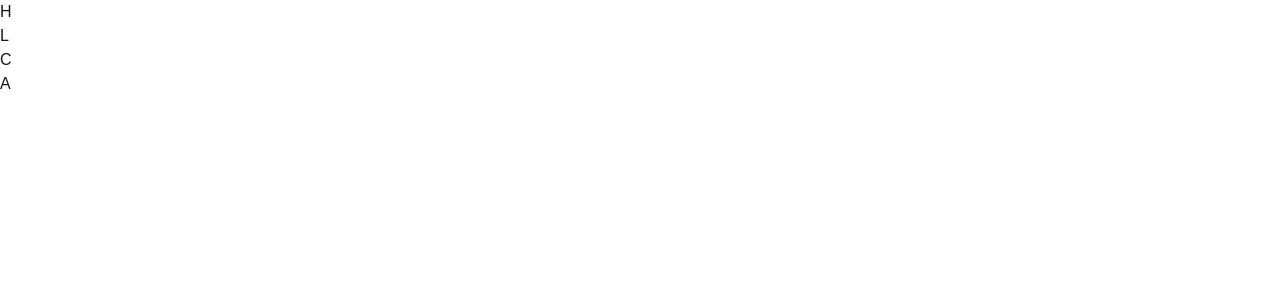
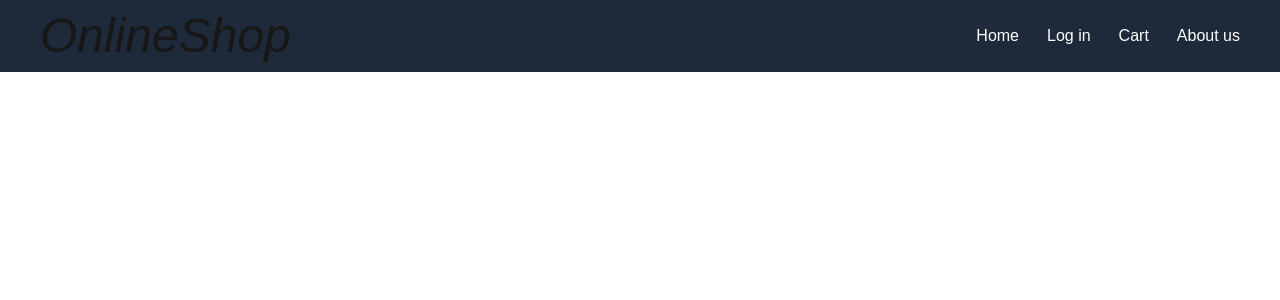
Before and after one commit to karlo34/nextjs-store, a Next.js app: page /navbar in a window 1280 px wide. Shown: the top 300 px of the page. Built offline with nearby package versions, Linux system fonts and the light colour scheme.

Commit message:
navbar design done

```diff
--- a/pages/aboutUs.jsx
+++ b/pages/aboutUs.jsx
@@ -1,9 +1,10 @@
 
 const aboutUs = () => {
     return(
-        <div>
-            <h1>About us</h1>
-            <img src='/about-us-bg.png' alt="aaaa" className="relative"/>
+        <div className="relative inset-0">
+            <img src='/about-us-bg.png' alt="aaaa" className="relative z-10 h-100vh w-full"/>
+            <div className="bg-black h-25 z-20 absolute inset-0 opacity-40 w-full h-full object-cover">
+            </div>
         </div>
     )
 }
--- a/pages/index.jsx
+++ b/pages/index.jsx
@@ -1,7 +1,5 @@
 import { Geist, Geist_Mono } from "next/font/google";
 import { useState } from 'react';
-
-import { ime } from './navbar';
 
 import Navbar from './navbar';
 import Product from './product';
@@ -21,24 +19,13 @@ const geistMono = Geist_Mono({
 
 export default function Home() {
   const [navValue, setNavValue] = useState("home");
-  console.log(ime);
-  const handlePageChange = () => {
-    if (navValue === 'home') {
-      setPage('banana');
-    }
-    else {
-      setPage('home');
-    }
-  }
   return (
-    <div className="container">
-      <button onClick={() => { handlePageChange() }}>aaaaaa</button>
+    <div className="relative min-h-screen">
       <div>
         <Navbar
           currentValue={navValue}
           onValueChange={setNavValue}
         />
-        <p>Current Nav Value: {navValue}</p>
       </div>
       <div className="flex justify-center items-center">
         {navValue === 'home' && <Product />}
--- a/pages/navbar.jsx
+++ b/pages/navbar.jsx
@@ -1,14 +1,19 @@
 export let ime = 'Valentina';
 
 const Navbar = ({ currentValue, onValueChange }) => {
-  return (
-    <div>
-      <h1 onClick={() => onValueChange('home')} id="home">H</h1>
-      <h1 onClick={() => onValueChange('login')} id="login">L</h1>
-      <h1 onClick={() => onValueChange('cart')} id="cart">C</h1>
-      <h1 onClick={() => onValueChange('aboutUs')} id="aboutUs">A</h1>
-    </div>
-  );
+    return (
+        <div className="flex items-center">
+            <div>
+                <h1 className="italic flex flex-row bg-gray-800 justify-end items-center w-full h-18 gap-7 pl-10 z-30 text-5xl">OnlineShop</h1>
+            </div>
+            <div className={`flex flex-row bg-gray-800 justify-end items-center w-full h-18 gap-7 pr-10 z-30 ${currentValue === 'login' || currentValue === 'cart' ? 'max-w-100vw' : 'max-w-[calc(100vw-17px)]'}`}>
+                <h1 onClick={() => onValueChange('home')} id="home" className={`cursor-pointer ${currentValue === 'home' ? 'text-yellow-400 underline underline-offset-5 border-yellow-400' : 'text-white'}`}>Home</h1>
+                <h1 onClick={() => onValueChange('login')} id="login" className={`cursor-pointer ${currentValue === 'login' ? 'text-yellow-400 underline underline-offset-5 border-yellow-400' : 'text-white'}`}>Log in</h1>
+                <h1 onClick={() => onValueChange('cart')} id="cart" className={`cursor-pointer ${currentValue === 'cart' ? 'text-yellow-400 underline underline-offset-5 border-yellow-400' : 'text-white'}`}>Cart</h1>
+                <h1 onClick={() => onValueChange('aboutUs')} id="aboutUs" className={`curser-pointer ${currentValue === 'aboutUs' ? 'text-yellow-400 underline underline-offset-5 border-yellow-400' : 'text-white'}`}>About us</h1>
+            </div>
+        </div>
+    );
 };
 
 export default Navbar;
```
